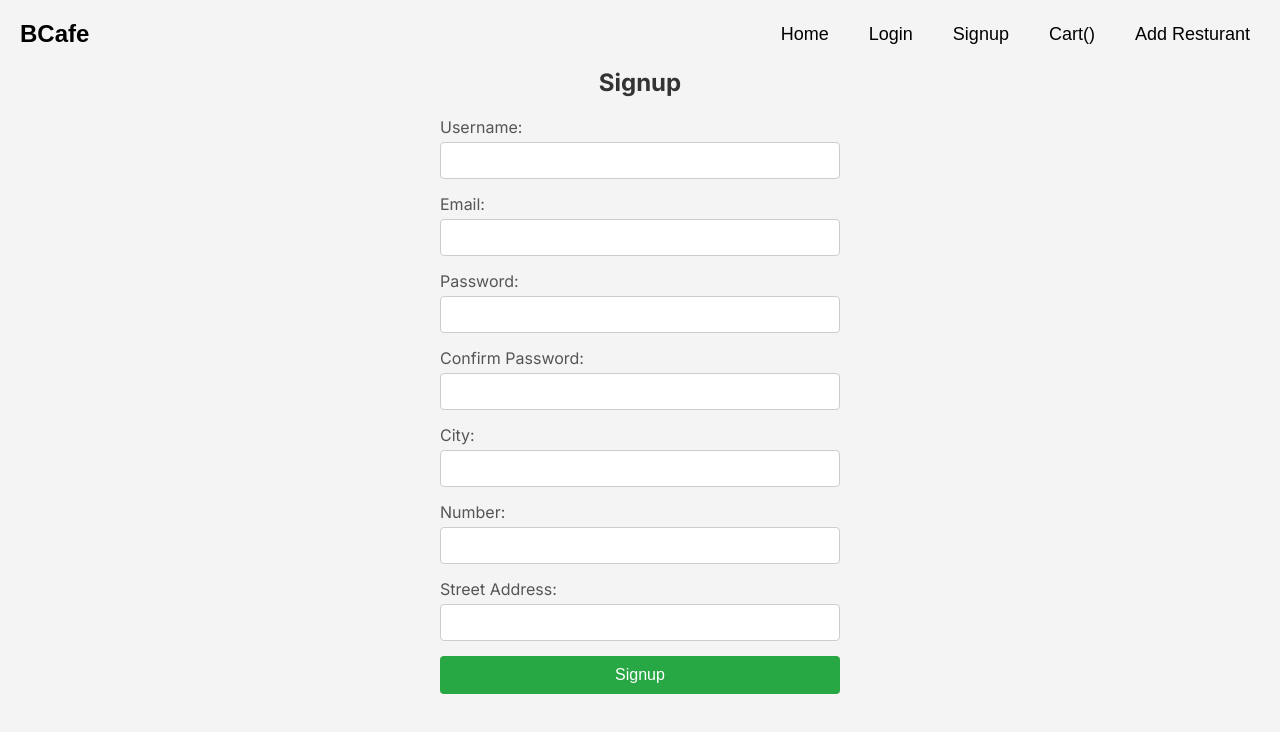
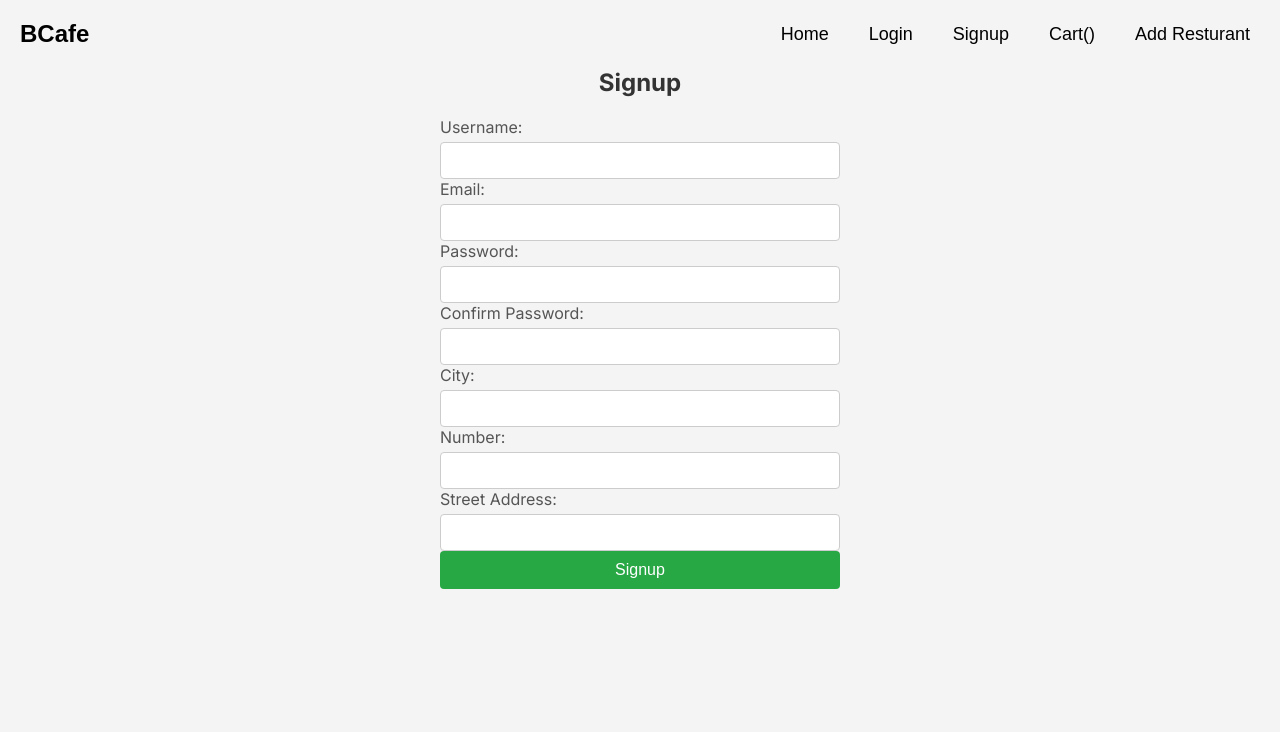
Before and after one commit to kaflebiplob/resturant, a Next.js app: page /userauth in a window 1280 px wide. Shown: the top 732 px of the page. Built offline with nearby package versions, Linux system fonts and the light colour scheme.

Commit message:
signup api done

```diff
--- a/src/app/_components/userSignup.tsx
+++ b/src/app/_components/userSignup.tsx
@@ -1,50 +1,58 @@
-import React, { useState } from 'react';
+import React, { useState } from "react";
 
 const UserSignup: React.FC = () => {
-  const [username, setUsername] = useState<string>('');
-  const [email, setEmail] = useState<string>('');
-  const [password, setPassword] = useState<string>('');
-  const [confirmPassword, setConfirmPassword] = useState<string>('');
-  const [city, setCity] = useState<string>('');
-  const [Cnumber, setCNumber] = useState<string>('');
-  const [streetAddress, setStreetAddress] = useState<string>('');
-  const [error, setError] = useState<string>('');
+  const [username, setUsername] = useState<string>("");
+  const [email, setEmail] = useState<string>("");
+  const [password, setPassword] = useState<string>("");
+  const [confirmPassword, setConfirmPassword] = useState<string>("");
+  const [city, setCity] = useState<string>("");
+  const [cNumber, setCNumber] = useState<string>("");
+  const [streetAddress, setStreetAddress] = useState<string>("");
+  const [error, setError] = useState<string>("");
 
-  const handleSignup = (e: React.FormEvent) => {
-    e.preventDefault();
-
-    // Password and Confirm Password validation
+  const handleSignup = async () => {
+    // e.preventDefault();
     if (password !== confirmPassword) {
-      setError('Passwords do not match');
+      setError("Passwords do not match");
       return;
     }
-
-    // Further processing (e.g., API call)
     console.log({
       username,
       email,
       password,
       city,
-      Cnumber,
+      cNumber,
       streetAddress,
     });
-
-    // Reset form and error
-    setUsername('');
-    setEmail('');
-    setPassword('');
-    setConfirmPassword('');
-    setCity('');
-    setCNumber('');
-    setStreetAddress('');
-    setError('');
+    let response = await fetch(`http://localhost:3000/api/user`, {
+      method: "POST",
+      headers: {
+        "Content-Type": "application/json",
+      },
+      body: JSON.stringify({
+        username,
+        email,
+        password,
+        city,
+        cNumber,
+        streetAddress,
+      }),
+    });
+    response = await response.json();
+    console.log(response)
+    if (response.success) {
+      alert("success");
+      // result=true
+    } else {
+      alert("false");
+    }
   };
 
   return (
-    <div style={{ maxWidth: '400px', margin: '0 auto' }}>
+    <div style={{ maxWidth: "400px", margin: "0 auto" }}>
       <h2>Signup</h2>
-      {error && <p style={{ color: 'red' }}>{error}</p>}
-      <form onSubmit={handleSignup}>
+      {error && <p style={{ color: "red" }}>{error}</p>}
+      <div>
         <div>
           <label htmlFor="username">Username:</label>
           <input
@@ -100,7 +108,7 @@ const UserSignup: React.FC = () => {
           <input
             type="text"
             id="number"
-            value={Cnumber}
+            value={cNumber}
             onChange={(e) => setCNumber(e.target.value)}
             required
           />
@@ -115,8 +123,8 @@ const UserSignup: React.FC = () => {
             required
           />
         </div>
-        <button type="submit">Signup</button>
-      </form>
+        <button onClick={handleSignup}>Signup</button>
+      </div>
     </div>
   );
 };
--- a/src/app/globals.css
+++ b/src/app/globals.css
@@ -286,14 +286,14 @@ body {
   padding: 0;
 }
 
-.container {
+/* .container {
   max-width: 400px;
-  margin: 50px auto;
+  margin: 30px auto;
   padding: 20px;
   background-color: #fff;
   box-shadow: 0 0 10px rgba(0, 0, 0, 0.1);
   border-radius: 8px;
-}
+} */
 
 h2 {
   text-align: center;
```
Also changed, not shown: src/app/api/user/route.tsx (added, +18 -0 lines), src/app/lib/userModel.tsx (added, +11 -0 lines).
